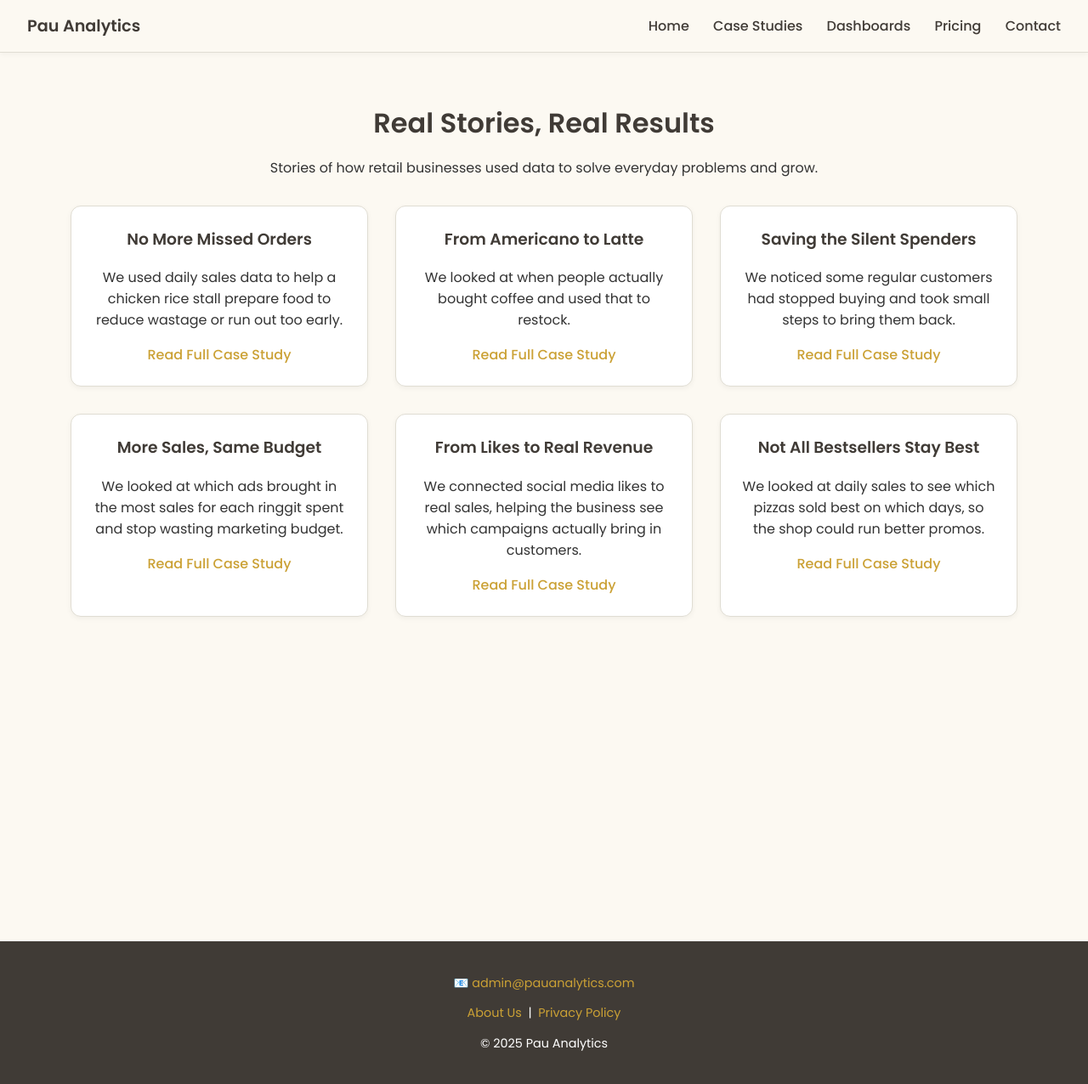
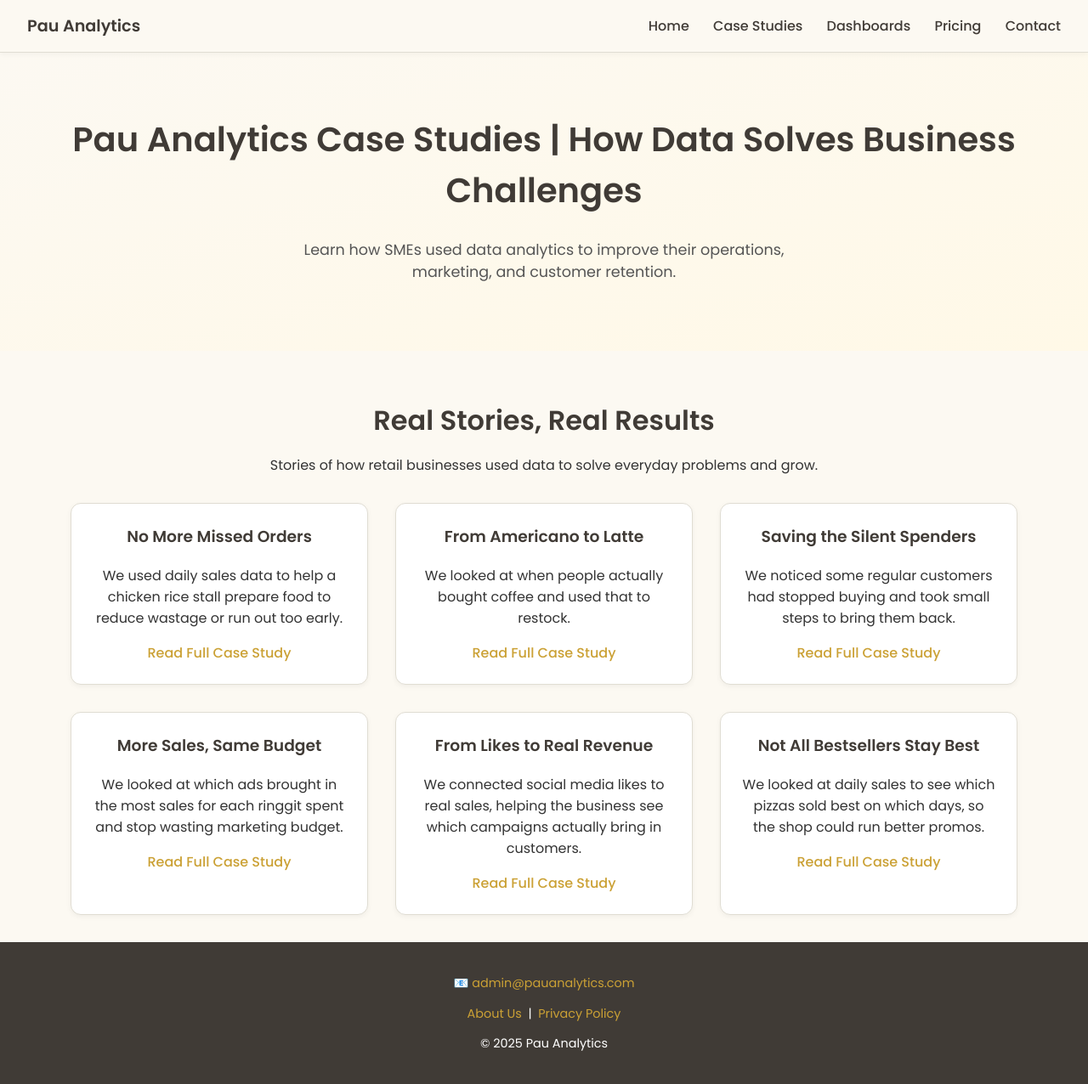
Before and after one commit to lyven81/pinnacles-learning-website, a Jekyll site: the page case-studies.html, which Jekyll copies as it is, in a window 1280 px wide and 1277 px high. Shown: the whole window at 85% size. Built offline with Jekyll 4.4.1, drawn with Linux system fonts in a browser that asks for light colours.

Commit message:
Update case-studies.html

```diff
--- a/case-studies.html
+++ b/case-studies.html
@@ -4,9 +4,9 @@
   <meta charset="UTF-8" />
   <meta name="viewport" content="width=device-width, initial-scale=1.0" />
 
-  <title>SME Analytics Case Studies | Inventory, Churn & Marketing ROI</title>
+  <title>Pau Analytics | SME Analytics Case Studies</title>
   <link rel="canonical" href="https://www.pauanalytics.com/case-studies.html" />
-  <meta name="description" content="Real SME case studies showing how analytics fixed inventory guesswork, reduced churn, and lifted marketing ROI—results with simple dashboards." />
+  <meta name="description" content="See how data analytics has helped businesses optimize inventory, reduce churn, and increase marketing ROI." />
 
   <link rel="preconnect" href="https://fonts.googleapis.com" />
   <link rel="preconnect" href="https://fonts.gstatic.com" crossorigin />
@@ -258,6 +258,11 @@
     </nav>
   </div>
 
+  <header>
+  <h1>Pau Analytics Case Studies | How Data Solves Business Challenges</h1>
+  <p>Learn how SMEs used data analytics to improve their operations, marketing, and customer retention.</p>
+</header>
+
   <div class="container">
     <section class="intro">
        <h2>Real Stories, Real Results</h2>
```
